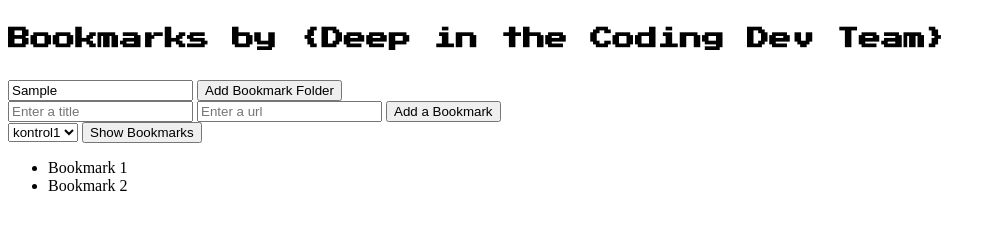
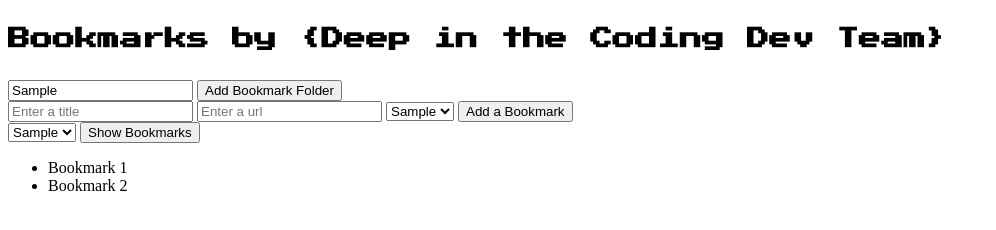
Before and after one commit to vai91/BookmarkApp, a plain HTML site: page index.html in a window 1280 px wide. Both pictures are taken after typing "Sample" into the empty fields and a click on the input "Add Bookmark Folder". Shown: the whole page, without its empty margins (0-996 px from the left). Drawn offline with Linux system fonts and the light colour scheme.

Commit message:
Add conditional statements to adding and editing folder

```diff
--- a/index.html
+++ b/index.html
@@ -19,10 +19,13 @@
   <div>
     <input type="text" id="title" name="title" placeholder="Enter a title" autocomplete="on">
     <input type="text" id="url" name="url" placeholder="Enter a url" autocomplete="on">
+      <select id="folderList-add" name="folder">
+        <option value="value1">Folder 1</option>
+      </select>
     <input type="submit" value="Add a Bookmark">
   </div>
 
-  <select id="folderList" name="folder">
+  <select id="folderList-show" name="folder">
     <option value="value1">Folder 1</option>
   </select>
 
--- a/main.js
+++ b/main.js
@@ -45,24 +45,34 @@ function Folder(id) {
 }
 
 // Bookmark folder array
-let listOfFolders = ["kontrol1", "kontrol2"];
+let listOfFolders = [];
 
 // Handle methods
 function handleAddFolder() {
   const folderName = document.querySelector("#folderName").value;
-  const folder = new Folder(folderName);
-  listOfFolders.push(folder.id);
-  editFolderList();
+  if (folderName === '' || folderName === ' '){
+    alert("Folder name can not be empty, enter something.");
+  }else if (listOfFolders.includes(folderName)) {
+    alert(`${folderName} exists, enter something else.`);
+  }else{
+    const folder = new Folder(folderName);
+    listOfFolders.push(folder.id);
+    editFolderList();
+  }
 }
 
 function editFolderList() {
-  const folderList = document.querySelector("#folderList");
+  const folderList = document.querySelectorAll("#folderList-show, #folderList-add");
   const folderNamesList = [];
   for (let i = 0; i < listOfFolders.length; i++) {
     const folder = `<option>${listOfFolders[i]}</option>`;
     folderNamesList.push(folder);
   }
-  folderList.innerHTML = folderNamesList;
+  for (let i = 0; i < folderList.length; i++) {
+    folderList[i].innerHTML = folderNamesList;
+    console.log('test');
+  }
+
 }
 
 // DOM elements and event listeners
```
